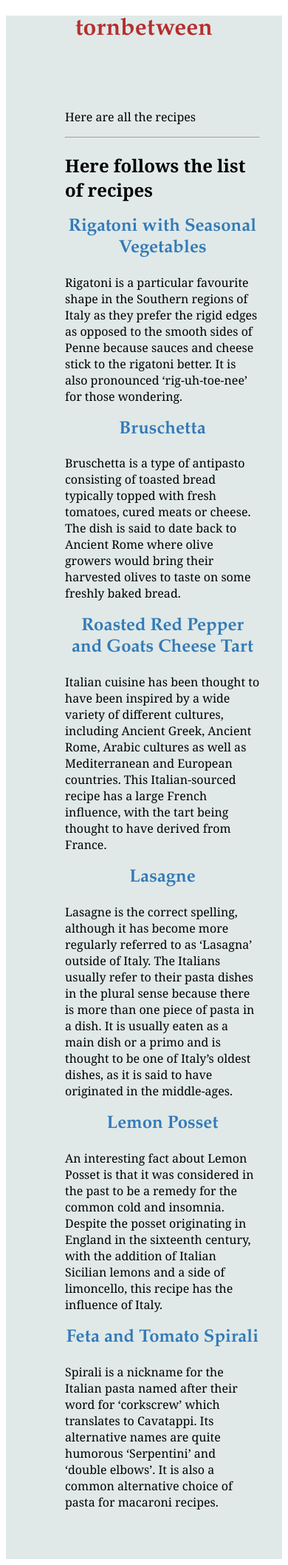
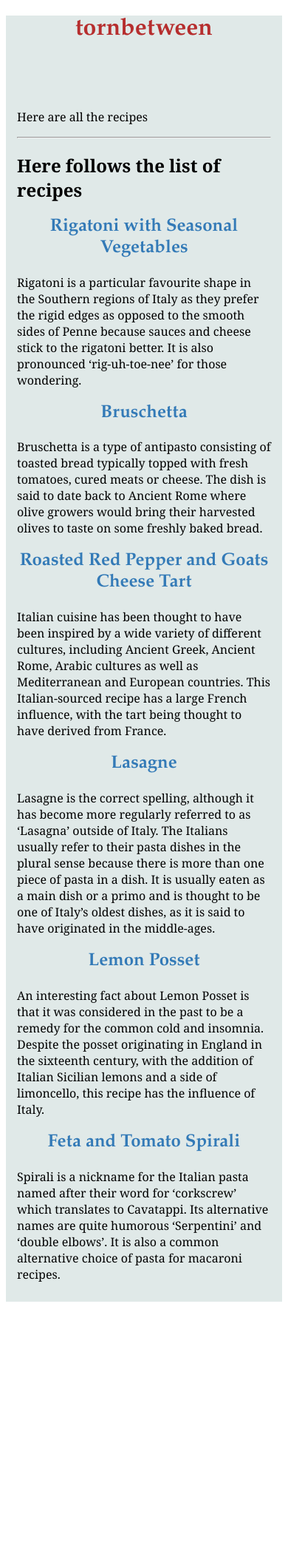
Before and after one commit to Hol1999/Hollyrecipewebsite, a Jekyll site: the page built from pages/recipelisting.md, in a window 390 px wide. Shown: the whole page at 74% size. Built offline with Jekyll 4.4.1, drawn with Linux system fonts in a browser that asks for light colours; after the commit the page ends 1768 px from its top, so only the background shows below that.

Commit message:
Update recipes.css

```diff
--- a/styles/recipes.css
+++ b/styles/recipes.css
@@ -141,6 +141,15 @@ margin: 5px auto;
     margin: 0 auto 2rem auto;
   }
 
+  div.content{
+  margin: 0 5px 0 5px;
+  padding-top: 50px;
+  padding-right: 10px;
+  padding-bottom: 10px;
+  padding-left: 10px;
+  max-width: 800px;
+}
+
   img {min-width: 80%;}
 
   body{padding: 0}
```
